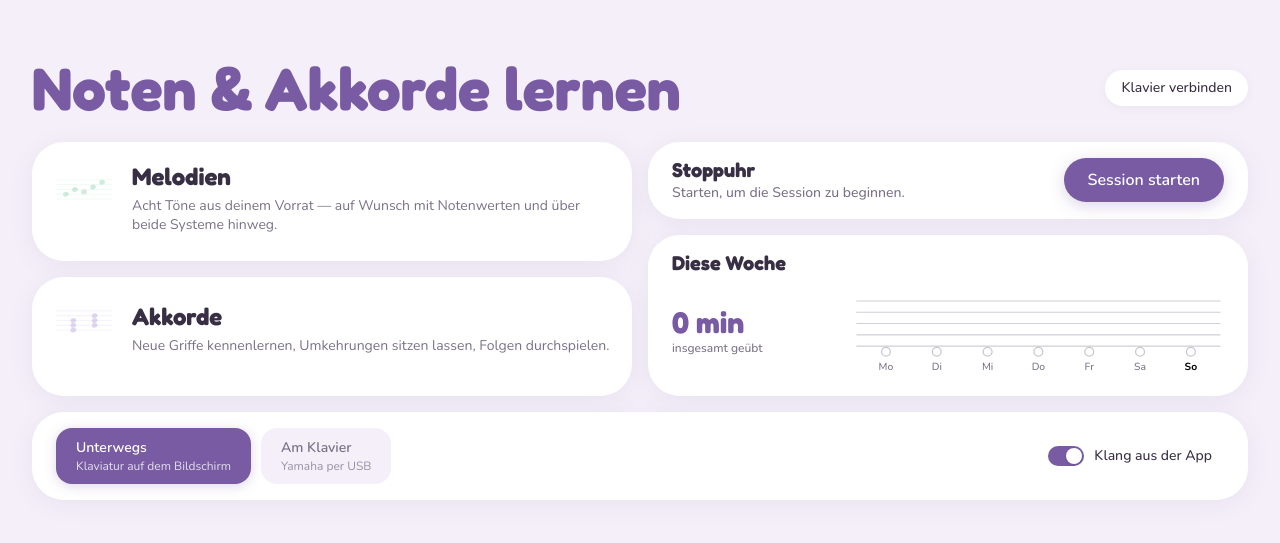
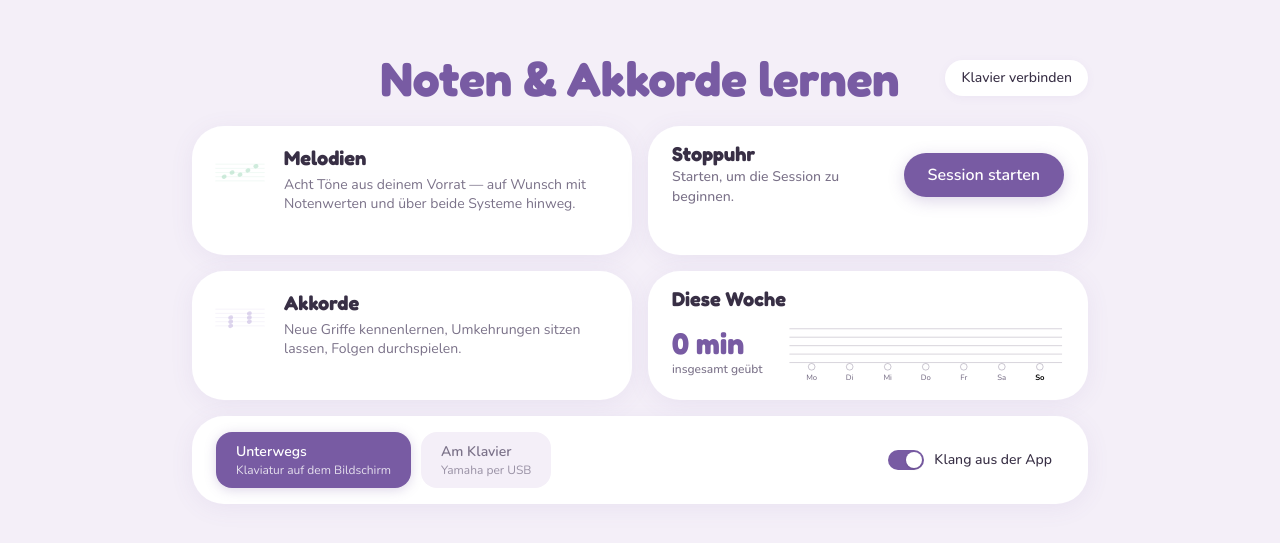
Before and after one commit to SleyAI/Piano-Noten-Lesen, a Next.js app: page / in a window 1280 px wide. Shown: the part 125-668 px from the top of the page. Built offline with nearby package versions, Linux system fonts and the light colour scheme.

Commit message:
Center header

```diff
--- a/app/page.tsx
+++ b/app/page.tsx
@@ -25,38 +25,55 @@ const MODI = [
 
 /**
  * Startseite:
- * Links: kompakte Modi-Kacheln für „Melodien“ und „Akkorde“
- * Rechts: Stoppuhr (Session starten) und Wochenstatistik auf Notenlinien
- * Unten: Knifflige Stellen & Einstellungen
+ * Zentriertes, minimalistisches Dashboard mit max-w-4xl:
+ * - Oben: zentrierter Titel "Noten & Akkorde lernen"
+ * - 2-Spalten-Bereich: Links Melodien & Akkorde, rechts Stoppuhr & Statistik
+ * - Unten: Einstellungen & Knifflige Stellen
  */
 export default function Startseite() {
   return (
-    <main className="flex h-full flex-col justify-center-safe gap-4 overflow-y-auto px-8 py-6">
-      <header className="flex shrink-0 items-center justify-between gap-4">
-        <h1 className="font-titel text-5xl sm:text-6xl leading-tight font-bold text-[#785BA3]">
+    <main className="flex h-full flex-col justify-center overflow-y-auto px-6 py-8">
+      <div className="mx-auto flex w-full max-w-4xl flex-col gap-4">
+        {/* Header mit zentriertem Titel */}
+        <header className="relative flex shrink-0 items-center justify-center py-2">
+          <h1 className="text-center font-titel text-4xl sm:text-5xl font-bold text-[#785BA3]">
             Noten &amp; Akkorde lernen
           </h1>
+          <div className="hidden sm:block absolute right-0 top-1/2 -translate-y-1/2">
             <MidiStatus />
+          </div>
         </header>
 
+        {/* Mobile Midi-Status unter der Überschrift */}
+        <div className="flex sm:hidden justify-center -mt-1">
+          <MidiStatus />
+        </div>
+
         {/* 2-Spalten-Bereich: Links Melodien & Akkorde, rechts Stoppuhr & Statistik */}
-      <div className="grid grid-cols-1 lg:grid-cols-2 gap-4 shrink-0">
-        {/* Links: Melodien & Akkorde in kleineren, kompakten Containern */}
+        <div className="grid grid-cols-1 md:grid-cols-2 gap-4">
+          {/* Links: Melodien & Akkorde */}
           <div className="flex flex-col gap-4">
             {MODI.map((modus) => (
-            <Karte key={modus.href} href={modus.href} akzent={modus.akzent} className="p-5 flex-1">
+              <Karte
+                key={modus.href}
+                href={modus.href}
+                akzent={modus.akzent}
+                className="p-5 flex-1 justify-center"
+              >
                 <div className="flex items-center gap-4">
                   <Modusbild
                     bild={modus.bild}
-                  className={`w-16 h-16 shrink-0 ${
+                    className={`w-14 h-14 shrink-0 ${
                       modus.akzent === "mint" ? "text-mint-tief" : "text-flieder-tief"
                     }`}
                   />
                   <div className="min-w-0 flex-1">
-                  <h2 className="font-titel text-2xl leading-tight font-bold text-tinte">
+                    <h2 className="font-titel text-xl leading-tight font-bold text-tinte">
                       {modus.titel}
                     </h2>
-                  <p className="mt-1 text-sm leading-snug text-tinte-leise">{modus.text}</p>
+                    <p className="mt-1 text-xs sm:text-sm leading-snug text-tinte-leise">
+                      {modus.text}
+                    </p>
                   </div>
                 </div>
               </Karte>
@@ -65,13 +82,14 @@ export default function Startseite() {
 
           {/* Rechts: Stoppuhr & Statistik */}
           <div className="flex flex-col gap-4">
-          <SessionBand />
-          <WochenKarte />
+            <SessionBand className="flex-1 justify-center" />
+            <WochenKarte className="flex-1 justify-center" />
           </div>
         </div>
 
         <KniffligeStellen className="shrink-0" />
         <SpielweiseWahl className="shrink-0" />
+      </div>
     </main>
   );
 }
```
Lines whose indentation alone changed are shown as unchanged.
